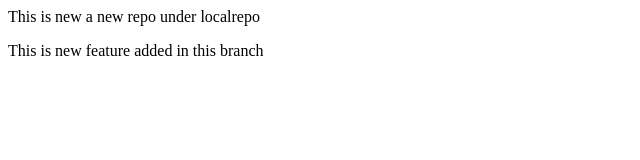
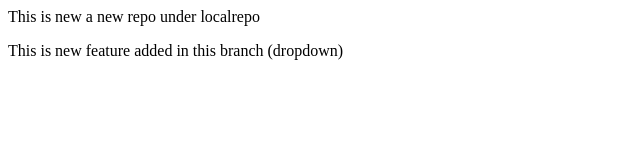
Before and after one commit to MKP911/localrepo, a plain HTML site: page index.html in a window 1280 px wide. Shown: the full height of the page, 0-640 px from the left. Drawn offline with Linux system fonts and the light colour scheme.

```diff
--- a/index.html
+++ b/index.html
@@ -1,2 +1,2 @@
 <p>This is new a new repo under localrepo</p>
-<p>This is new feature added in this branch</p>
+<p>This is new feature added in this branch (dropdown)</p>
```
